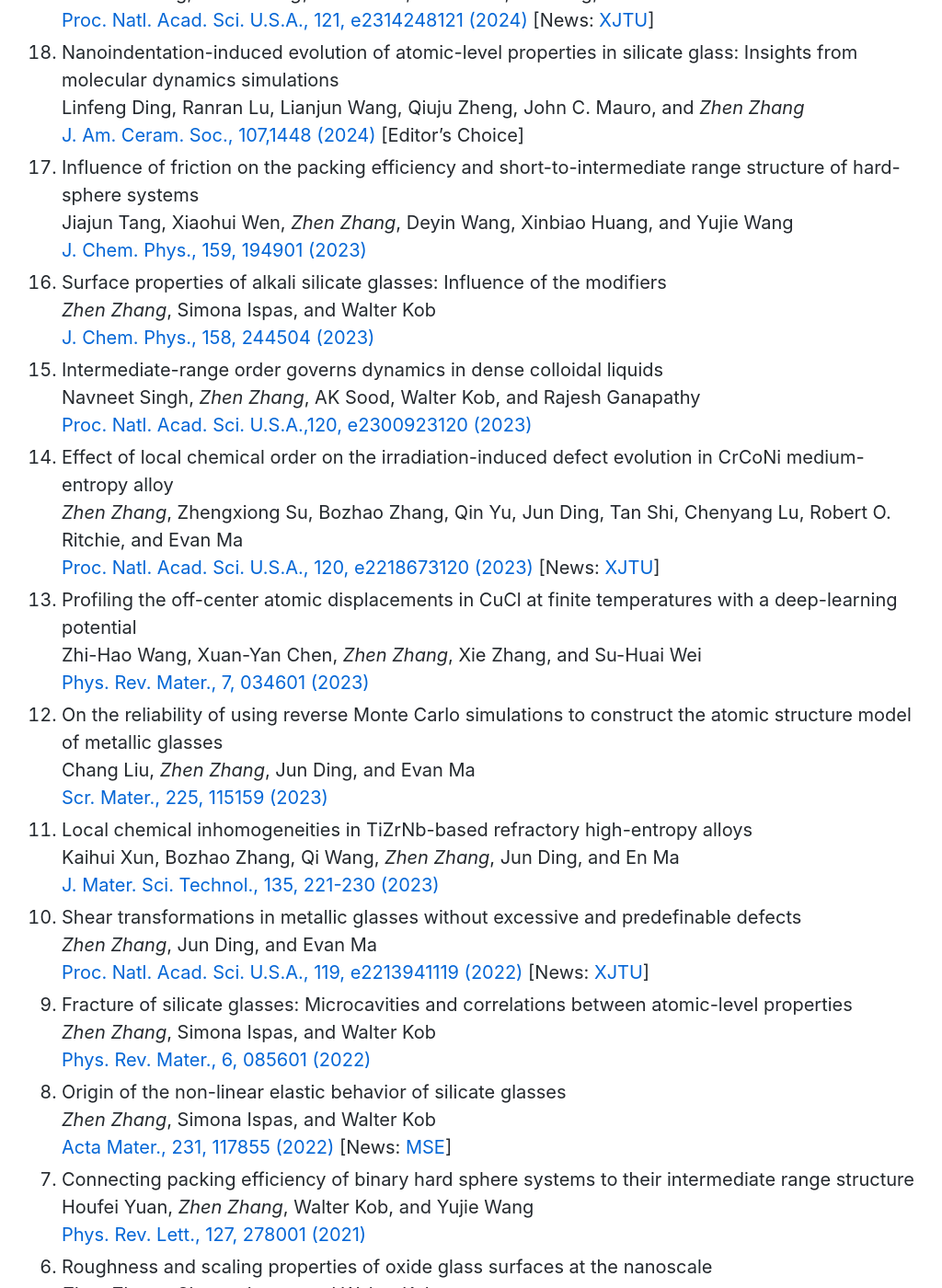
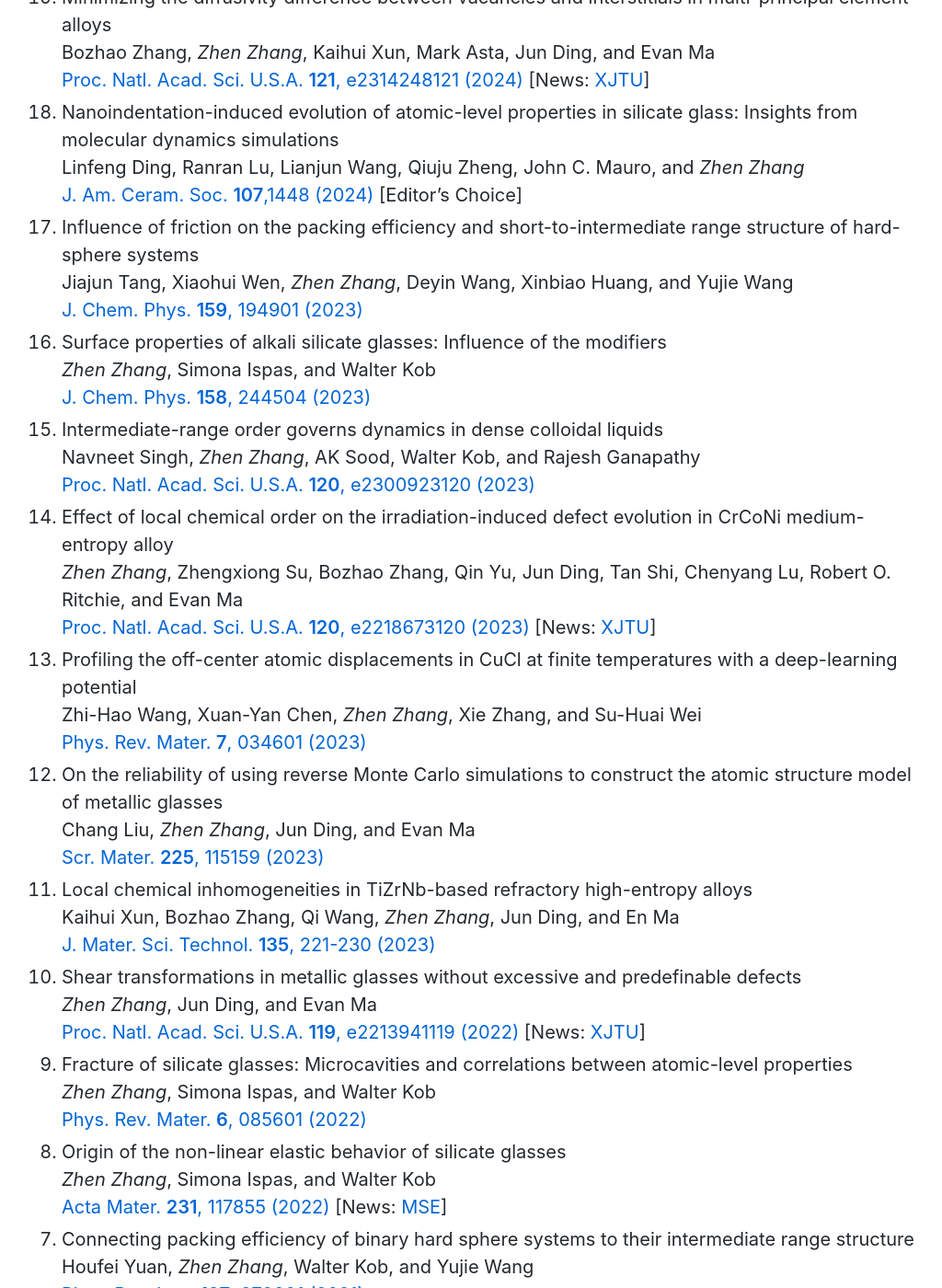
Before and after one commit to zhenzhang1991/zhenzhang1991.github.io, a Jekyll site: the page built from index.md, in a window 1280 px wide and 1400 px high, scrolled down 5713 px. Shown: the whole window at 92% size, without its empty margins (123-1147 px from the left). Built offline with Jekyll 4.4.1, drawn with Linux system fonts in a browser that asks for light colours; Markdown is read by kramdown in place of the engine named in the settings; comment, search, counter and statistics services are not loaded; some of the changed text lies outside the part shown.

Commit message:
Update index.md

```diff
--- a/index.md
+++ b/index.md
@@ -59,9 +60,9 @@ For silicate glasses, we have recently investigated their mechanical behavior un
 
 Publications for more details:
 
-*  *Zhen Zhang*, Jun Ding, and Evan Ma. Shear transformations in metallic glasses without excessive and predefinable defects. [Proc. Natl. Acad. Sci. U.S.A., 119, e2213941119 (2022).](docs/2022-zhang-pnas.pdf)
-*  *Zhen Zhang*, Simona Ispas, and Walter Kob. Origin of the non-linear elastic behavior of silicate glasses. [Acta Mater., 231, 117855 (2022).](docs/2022-zhang-acta.pdf)
-*  *Zhen Zhang*, Simona Ispas, and Walter Kob. Fracture of silicate glasses: Microcavities and correlations between atomic-level properties. [Phy. Rev. Mater., 6, 085601 (2022).](docs/2022-zhang-prm.pdf)
+*  *Zhen Zhang*, Jun Ding, and Evan Ma. Shear transformations in metallic glasses without excessive and predefinable defects. [Proc. Natl. Acad. Sci. U.S.A. **119**, e2213941119 (2022).](docs/2022-zhang-pnas.pdf)
+*  *Zhen Zhang*, Simona Ispas, and Walter Kob. Origin of the non-linear elastic behavior of silicate glasses. [Acta Mater. **231**, 117855 (2022).](docs/2022-zhang-acta.pdf)
+*  *Zhen Zhang*, Simona Ispas, and Walter Kob. Fracture of silicate glasses: Microcavities and correlations between atomic-level properties. [Phy. Rev. Mater. **6**, 085601 (2022).](docs/2022-zhang-prm.pdf)
 
 ## 3) Monolayer surface properties of oxide glasses
 
@@ -70,10 +71,10 @@ Surface properties lie at the core of many applications of silicate glasses. In
 <img align="center" src="images/surface-prop.jpg" width="900">
 
 Publications for more details:
-*  *Zhen Zhang*, Simona Ispas, and Walter Kob. Surface properties of alkali silicate glasses: Influence of the modifiers. [J. Chem. Phys., 158, 244504 (2023).](docs/2023-zhang-jcp.pdf)
-*  *Zhen Zhang*, Simona Ispas, and Walter Kob. Roughness and scaling properties of oxide glass surfaces at the nanoscale. [Phys. Rev. Lett., 126, 066101 (2021).](docs/2021-zhang-prl.pdf)
-*  *Zhen Zhang*, Walter Kob, and Simona Ispas. First-principles study of the surface of silica and sodium silicate glasses. [Phys. Rev. B, 103, 184201 (2021).](docs/2021-zhang-prb.pdf)
-*  *Zhen Zhang*, Simona Ispas, and Walter Kob. Structure and vibrational properties of sodium silicate glass surfaces. [J. Chem. Phys., 153, 124503 (2020).](docs/2020-zhang-jcp.pdf)
+*  *Zhen Zhang*, Simona Ispas, and Walter Kob. Surface properties of alkali silicate glasses: Influence of the modifiers. [J. Chem. Phys. **158**, 244504 (2023).](docs/2023-zhang-jcp.pdf)
+*  *Zhen Zhang*, Simona Ispas, and Walter Kob. Roughness and scaling properties of oxide glass surfaces at the nanoscale. [Phys. Rev. Lett. **126**, 066101 (2021).](docs/2021-zhang-prl.pdf)
+*  *Zhen Zhang*, Walter Kob, and Simona Ispas. First-principles study of the surface of silica and sodium silicate glasses. [Phys. Rev. B **103**, 184201 (2021).](docs/2021-zhang-prb.pdf)
+*  *Zhen Zhang*, Simona Ispas, and Walter Kob. Structure and vibrational properties of sodium silicate glass surfaces. [J. Chem. Phys. **153**, 124503 (2020).](docs/2020-zhang-jcp.pdf)
 
 ## 4) Irradiation response of multi-principal element alloys
 
@@ -84,72 +85,72 @@ vacancies that can facilitate their recombination. Using ab-initio simulations,
 <img align="center" src="images/irradiation-diffusion.jpg" width="900">
 
 Publications for more details:
-*  *Zhen Zhang*, Zhengxiong Su, Bozhao Zhang, Qin Yu, Jun Ding, Tan Shi, Chenyang Lu, Robert O. Ritchie, and Evan Ma. Effect of local chemical order on the irradiation-induced defect evolution in CrCoNi medium-entropy alloy. [Proc. Natl. Acad. Sci. U.S.A., 120, e2218673120 (2023).](docs/2023-zhang-pnas.pdf)
-*  Bozhao Zhang, *Zhen Zhang*, Kaihui Xun, Mark Asta, Jun Ding, and Evan Ma. Minimizing the diffusivity difference between vacancies and interstitials in multi-­principal element alloys. [Proc. Natl. Acad. Sci. U.S.A., 121, e2314248121 (2024).](docs/2024-zhangb-pnas.pdf)
+*  *Zhen Zhang*, Zhengxiong Su, Bozhao Zhang, Qin Yu, Jun Ding, Tan Shi, Chenyang Lu, Robert O. Ritchie, and Evan Ma. Effect of local chemical order on the irradiation-induced defect evolution in CrCoNi medium-entropy alloy. [Proc. Natl. Acad. Sci. U.S.A. **120**, e2218673120 (2023).](docs/2023-zhang-pnas.pdf)
+*  Bozhao Zhang, *Zhen Zhang*, Kaihui Xun, Mark Asta, Jun Ding, and Evan Ma. Minimizing the diffusivity difference between vacancies and interstitials in multi-­principal element alloys. [Proc. Natl. Acad. Sci. U.S.A. **121**, e2314248121 (2024).](docs/2024-zhangb-pnas.pdf)
 
 * * *
 
 # Peer-reviewed publications
 0. Revealing hidden medium-range order in silicate glass formers using many-body correlation functions <br>
    *Zhen Zhang* and Walter Kob <br>
-   [Phys. Rev. B 110, 104203 (2024)](docs/2024-zhang-prb.pdf) [Editors' Suggestion]
+   [Phys. Rev. B **110**, 104203 (2024)](docs/2024-zhang-prb.pdf) [Editors' Suggestion]
 0. Minimizing the diffusivity difference between vacancies and interstitials in multi-­principal element alloys <br>
    Bozhao Zhang, *Zhen Zhang*, Kaihui Xun, Mark Asta, Jun Ding, and Evan Ma <br>
-   [Proc. Natl. Acad. Sci. U.S.A., 121, e2314248121 (2024)](docs/2024-zhangb-pnas.pdf) [News: [XJTU](https://news.xjtu.edu.cn/info/1004/206163.htm)]
+   [Proc. Natl. Acad. Sci. U.S.A. **121**, e2314248121 (2024)](docs/2024-zhangb-pnas.pdf) [News: [XJTU](https://news.xjtu.edu.cn/info/1004/206163.htm)]
 0. Nanoindentation-induced evolution of atomic-level properties in silicate glass: Insights from molecular dynamics simulations <br>
    Linfeng Ding, Ranran Lu, Lianjun Wang, Qiuju Zheng, John C. Mauro, and *Zhen Zhang* <br>
-   [J. Am. Ceram. Soc., 107,1448 (2024)](docs/2023-lu-jace.pdf) [Editor's Choice]
+   [J. Am. Ceram. Soc. **107**,1448 (2024)](docs/2023-lu-jace.pdf) [Editor's Choice]
 0. Influence of friction on the packing efficiency and short-to-intermediate range structure of hard-sphere systems <br>
    Jiajun Tang, Xiaohui Wen, *Zhen Zhang*, Deyin Wang, Xinbiao Huang, and Yujie Wang <br>
-   [J. Chem. Phys., 159, 194901 (2023)](docs/2023-tang-jcp.pdf)
+   [J. Chem. Phys. **159**, 194901 (2023)](docs/2023-tang-jcp.pdf)
 0. Surface properties of alkali silicate glasses: Influence of the modifiers <br>
    *Zhen Zhang*, Simona Ispas, and Walter Kob <br>
-   [J. Chem. Phys., 158, 244504 (2023)](docs/2023-zhang-jcp.pdf)
+   [J. Chem. Phys. **158**, 244504 (2023)](docs/2023-zhang-jcp.pdf)
 0. Intermediate-range order governs dynamics in dense colloidal liquids <br>
    Navneet Singh, *Zhen Zhang*, AK Sood, Walter Kob, and Rajesh Ganapathy <br>
-   [Proc. Natl. Acad. Sci. U.S.A.,120, e2300923120 (2023)](docs/2023-singh-pnas.pdf)
+   [Proc. Natl. Acad. Sci. U.S.A. **120**, e2300923120 (2023)](docs/2023-singh-pnas.pdf)
 0. Effect of local chemical order on the irradiation-induced defect evolution in CrCoNi medium-entropy alloy<br>
    *Zhen Zhang*, Zhengxiong Su, Bozhao Zhang, Qin Yu, Jun Ding, Tan Shi, Chenyang Lu, Robert O. Ritchie, and Evan Ma <br>
-   [Proc. Natl. Acad. Sci. U.S.A., 120, e2218673120 (2023)](docs/2023-zhang-pnas.pdf) [News: [XJTU](http://news.xjtu.edu.cn/info/1033/193974.htm)]
+   [Proc. Natl. Acad. Sci. U.S.A. **120**, e2218673120 (2023)](docs/2023-zhang-pnas.pdf) [News: [XJTU](http://news.xjtu.edu.cn/info/1033/193974.htm)]
 0. Profiling the off-center atomic displacements in CuCl at finite temperatures with a deep-learning potential <br>
    Zhi-Hao Wang, Xuan-Yan Chen, *Zhen Zhang*, Xie Zhang, and Su-Huai Wei <br>
-   [Phys. Rev. Mater., 7, 034601 (2023)](docs/2023-wang-prm.pdf)
+   [Phys. Rev. Mater. **7**, 034601 (2023)](docs/2023-wang-prm.pdf)
 0. On the reliability of using reverse Monte Carlo simulations to construct the atomic structure model of metallic glasses<br>
    Chang Liu, *Zhen Zhang*, Jun Ding, and Evan Ma <br>
-   [Scr. Mater., 225, 115159 (2023)](docs/2022-liu-scripta.pdf)
+   [Scr. Mater. **225**, 115159 (2023)](docs/2022-liu-scripta.pdf)
 0. Local chemical inhomogeneities in TiZrNb-based refractory high-entropy alloys <br>
    Kaihui Xun, Bozhao Zhang, Qi Wang, *Zhen Zhang*, Jun Ding, and En Ma <br>
-   [J. Mater. Sci. Technol., 135, 221-230 (2023)](docs/2023-xun-jmst.pdf)
+   [J. Mater. Sci. Technol. **135**, 221-230 (2023)](docs/2023-xun-jmst.pdf)
 0. Shear transformations in metallic glasses without excessive and predefinable defects <br>
    *Zhen Zhang*, Jun Ding, and Evan Ma <br>
-   [Proc. Natl. Acad. Sci. U.S.A., 119, e2213941119 (2022)](docs/2022-zhang-pnas.pdf) [News: [XJTU](http://news.xjtu.edu.cn/info/1219/189693.htm)]
+   [Proc. Natl. Acad. Sci. U.S.A. **119**, e2213941119 (2022)](docs/2022-zhang-pnas.pdf) [News: [XJTU](http://news.xjtu.edu.cn/info/1219/189693.htm)]
 0. Fracture of silicate glasses: Microcavities and correlations between atomic-level properties <br>
    *Zhen Zhang*, Simona Ispas, and Walter Kob <br>
-   [Phys. Rev. Mater., 6, 085601 (2022)](docs/2022-zhang-prm.pdf)
+   [Phys. Rev. Mater. **6**, 085601 (2022)](docs/2022-zhang-prm.pdf)
 0. Origin of the non-linear elastic behavior of silicate glasses <br>
    *Zhen Zhang*, Simona Ispas, and Walter Kob <br>
-   [Acta Mater., 231, 117855 (2022)](docs/2022-zhang-acta.pdf) [News: [MSE](https://mp.weixin.qq.com/s/kmkXOZsHK5hV2Nso0SdtVA)]
+   [Acta Mater. **231**, 117855 (2022)](docs/2022-zhang-acta.pdf) [News: [MSE](https://mp.weixin.qq.com/s/kmkXOZsHK5hV2Nso0SdtVA)]
 0. Connecting packing efficiency of binary hard sphere systems to their intermediate range structure <br>
    Houfei Yuan, *Zhen Zhang*, Walter Kob, and Yujie Wang <br>
-   [Phys. Rev. Lett., 127, 278001 (2021)](docs/2021-yuan-prl.pdf)
+   [Phys. Rev. Lett. **127**, 278001 (2021)](docs/2021-yuan-prl.pdf)
 0. Roughness and scaling properties of oxide glass surfaces at the nanoscale <br>
    *Zhen Zhang*, Simona Ispas, and Walter Kob <br>
-   [Phys. Rev. Lett., 126, 066101 (2021)](docs/2021-zhang-prl.pdf)
+   [Phys. Rev. Lett. **126**, 066101 (2021)](docs/2021-zhang-prl.pdf)
 0. First-principles study of the surface of silica and sodium silicate glasses <br>
    *Zhen Zhang*, Walter Kob, and Simona Ispas <br>
-   [Phys. Rev. B, 103, 184201 (2021)](docs/2021-zhang-prb.pdf)
+   [Phys. Rev. B **103**, 184201 (2021)](docs/2021-zhang-prb.pdf)
 0. Revealing the three-dimensional structure of liquids using four-point correlation functions <br>
    *Zhen Zhang* and Walter Kob <br>
-   [Proc. Natl. Acad. Sci. U.S.A., 117, 14032 (2020)](docs/2020-zhang-pnas.pdf)
+   [Proc. Natl. Acad. Sci. U.S.A. **117**, 14032 (2020)](docs/2020-zhang-pnas.pdf)
 0. Structure and vibrational properties of sodium silicate glass surfaces <br>
    *Zhen Zhang*, Simona Ispas, and Walter Kob <br>
-   [J. Chem. Phys., 153, 124503 (2020)](docs/2020-zhang-jcp.pdf)
+   [J. Chem. Phys. **153**, 124503 (2020)](docs/2020-zhang-jcp.pdf)
 0. The critical role of the interaction potential and simulation protocol for the structural and mechanical properties of sodosilicate glasses <br>
    *Zhen Zhang*, Simona Ispas, and Walter Kob <br>
-   [J. Non-Cryst. Solids, 532, 119895 (2020)](docs/2020-zhang-jncs.pdf)
+   [J. Non-Cryst. Solids **532**, 119895 (2020)](docs/2020-zhang-jncs.pdf)
 0. Structural characterization of FeO-SiO2-V2O3 slags using molecular dynamics simulations and FTIR spectroscopy <br>
    *Zhen Zhang*, Bing Xie, Wang Zhou, Jiang Diao, and Hongyi Li <br>
-   [ISIJ Int., 56, 828 (2016)](docs/2016-zhang-isij.pdf)
+   [ISIJ Int. **56**, 828 (2016)](docs/2016-zhang-isij.pdf)
 {: reversed="reversed"}
 * * *
 
```
Also changed, not shown: other parts of index.md (+6 -5 lines).
